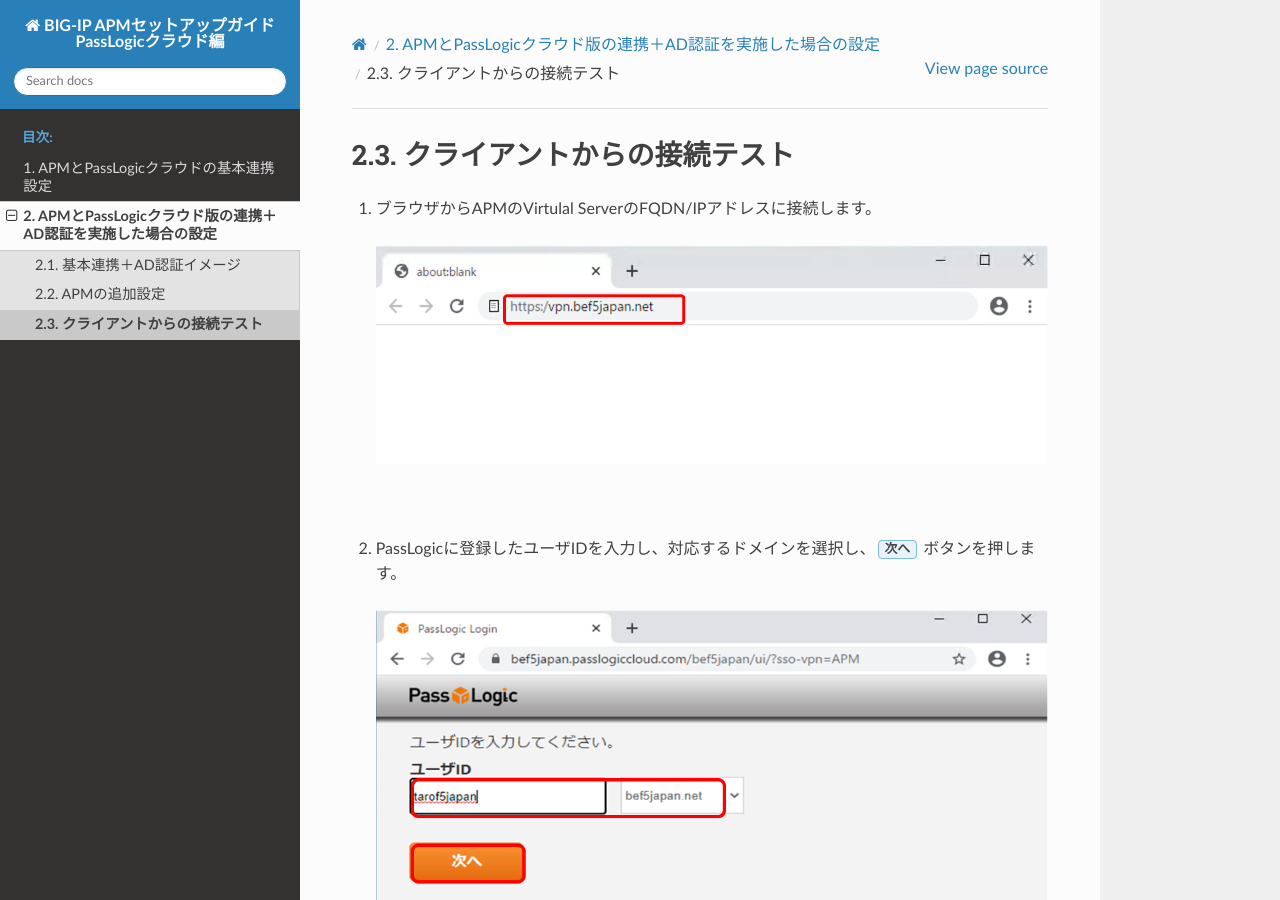
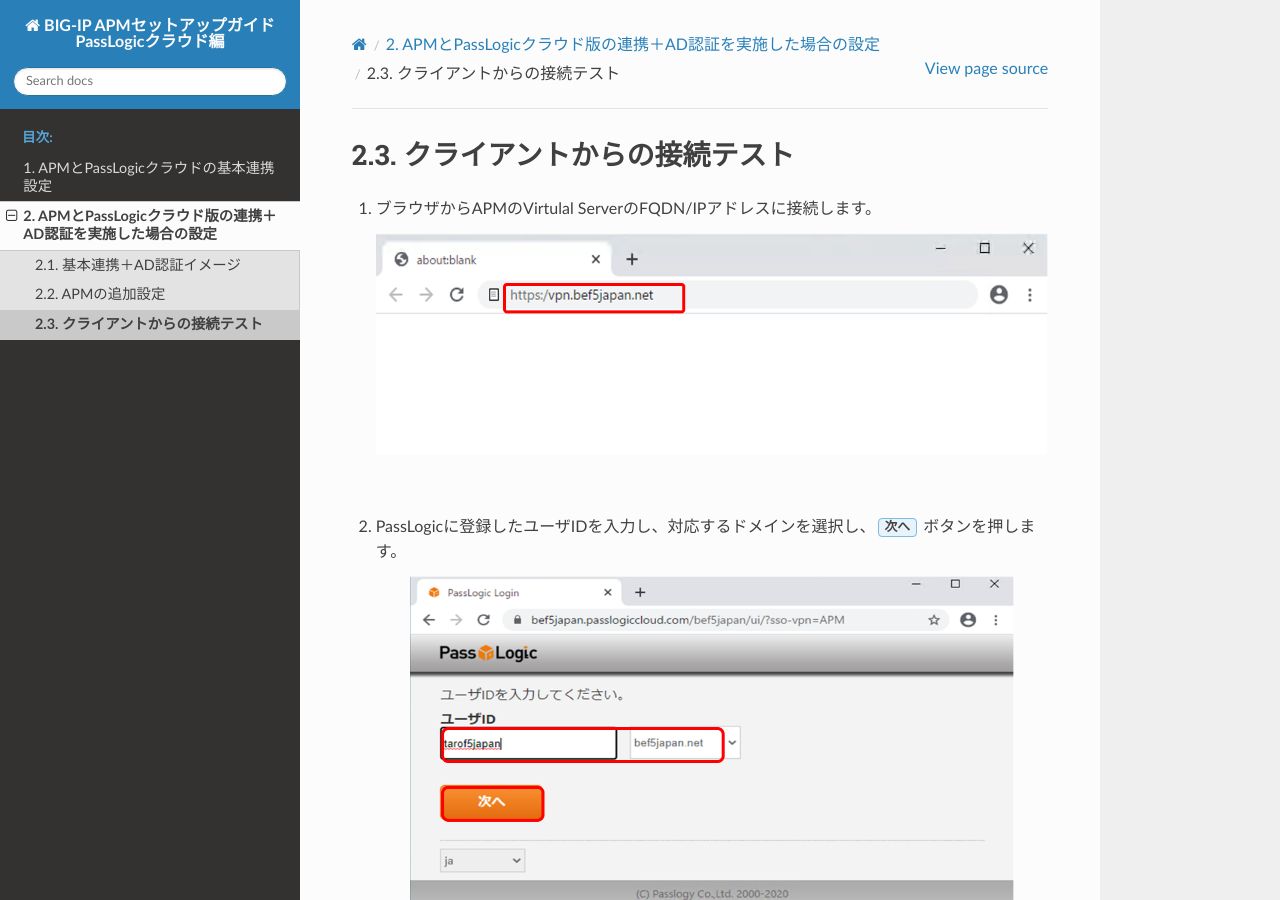
Before and after one commit to BeF5/f5j-apm-passlogiccloud, a Sphinx documentation site: the page built from docs/content2/module03/module03.rst, in a window 1280 px wide and 900 px high. Built offline with Sphinx 7.4.7 and the Read the Docs theme 2.0.0, drawn with Linux system fonts in a browser that asks for light colours.

Commit message:
no message

```diff
--- a/docs/content2/module01/module01.rst
+++ b/docs/content2/module01/module01.rst
@@ -4,7 +4,7 @@
 APMとPassLogicクラウド版、ADサーバの連携の流れは以下の通りです。
 
 .. figure:: images/mod1-1.png
-   :scale: 80%
+   :scale: 60%
    :align: center
 
 
--- a/docs/content2/module03/module03.rst
+++ b/docs/content2/module03/module03.rst
@@ -4,30 +4,44 @@
 #. ブラウザからAPMのVirtulal ServerのFQDN/IPアドレスに接続します。
 
    .. image:: images/mod3-1.png
+      :scale: 60%
+      :align: center
    |
 #. PassLogicに登録したユーザIDを入力し、対応するドメインを選択し、:guilabel:`次へ` ボタンを押します。
 
    .. image:: images/mod3-2.png
+      :scale: 60%
+      :align: center
    |
 #. マス目に沿ったワンタイムパスワードを入力し、:guilabel:`ログイン` ボタンを押します。
 
    .. image:: images/mod3-3.png
+      :scale: 60%
+      :align: center
    |
 #. ADのユーザ名とパスワードを入力し、:guilabel:`ログオン` ボタンを押します。
 
    .. image:: images/mod3-4.png
+      :scale: 60%
+      :align: center
    |
 #. **F5 Networks VPNを開く** を選択します。
 
    .. image:: images/mod3-5.png
+      :scale: 60%
+      :align: center
    |
 #. 接続中です。
 
    .. image:: images/mod3-6.png
+      :scale: 60%
+      :align: center
    |
 #. SSL-VPN接続されます。
 
    .. image:: images/mod3-7.png
+      :scale: 60%
+      :align: center
    |
 #. Group毎のACLが反映されているか、確認をします。
 
@@ -45,6 +59,7 @@
    .. image:: images/mod3-10.png
    |
 #. その他、テストの際には、以下の ログを参照して下さい。
+
     - 全般的なログ： /var/log/ltm
     - APM(認証関連)のログ： /var/log/apm
     - PassLogicクラウド版のログ閲覧
```
